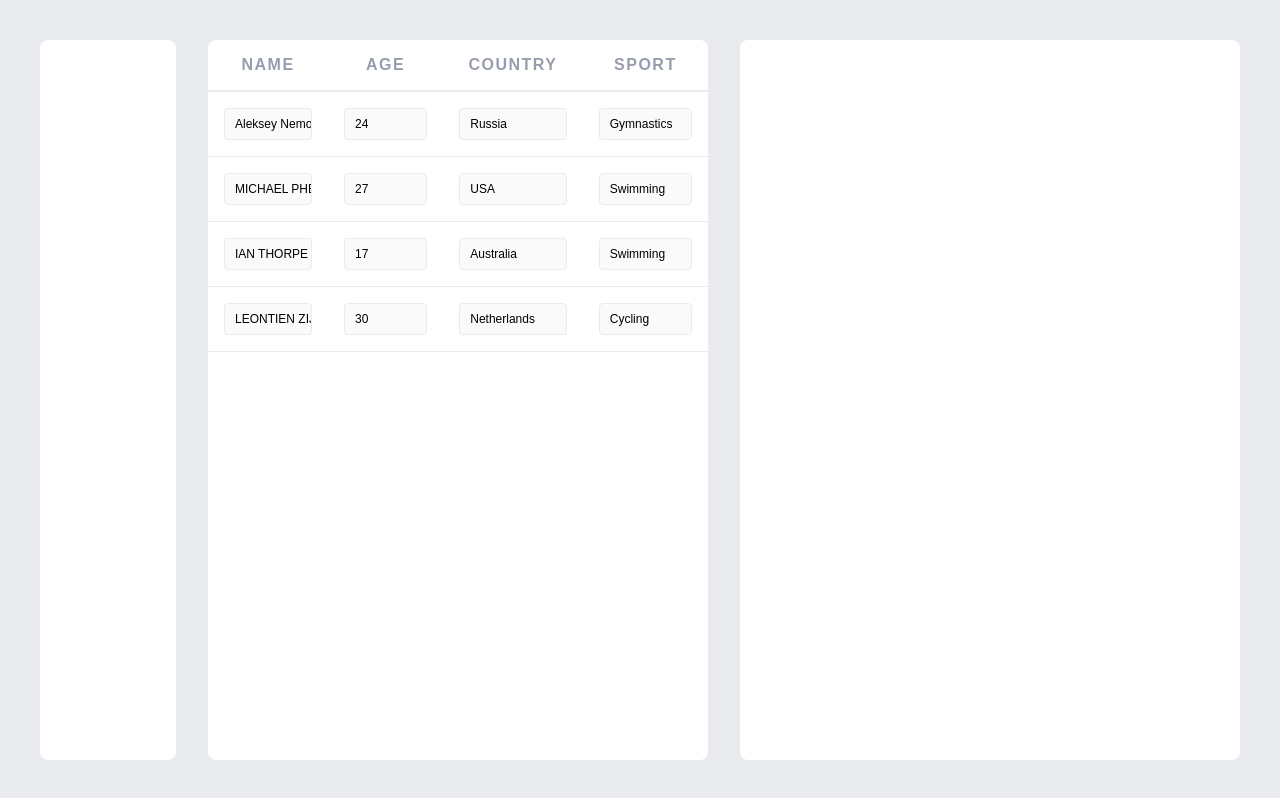
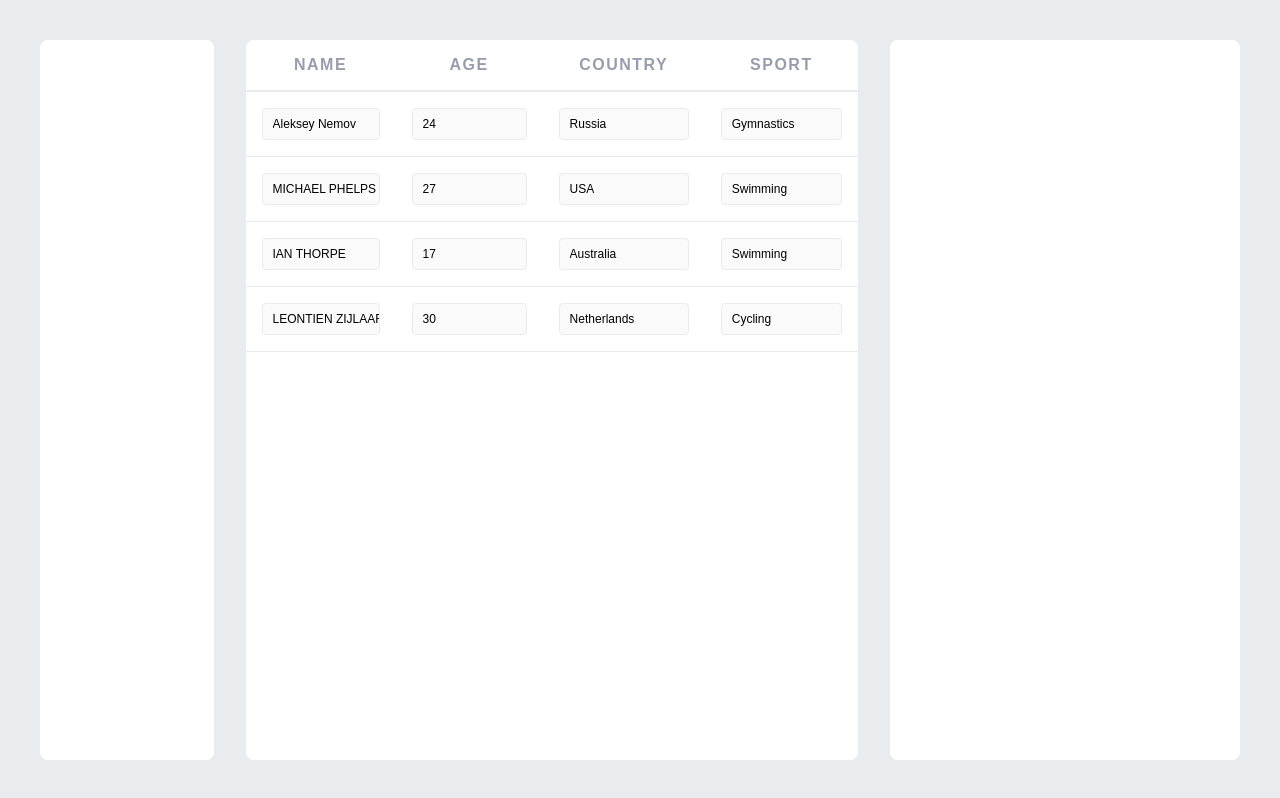
Before and after one commit to jyangca/markdown-table, a Next.js app: page / in a window 1280 px wide. Built offline with nearby package versions, Linux system fonts and the light colour scheme.

Commit message:
UPDATE: Markdown container max-width

```diff
--- a/src/pages/index.tsx
+++ b/src/pages/index.tsx
@@ -17,9 +17,9 @@ const Container = styled.div`
 
 const MarkdownContainer = styled.div`
   width: 100%;
+  max-width: 350px;
   border-radius: 8px;
   border: none;
-  min-width: 500px;
   background-color: ${({ theme }) => theme.color.systemWhite};
 `;
 
```
